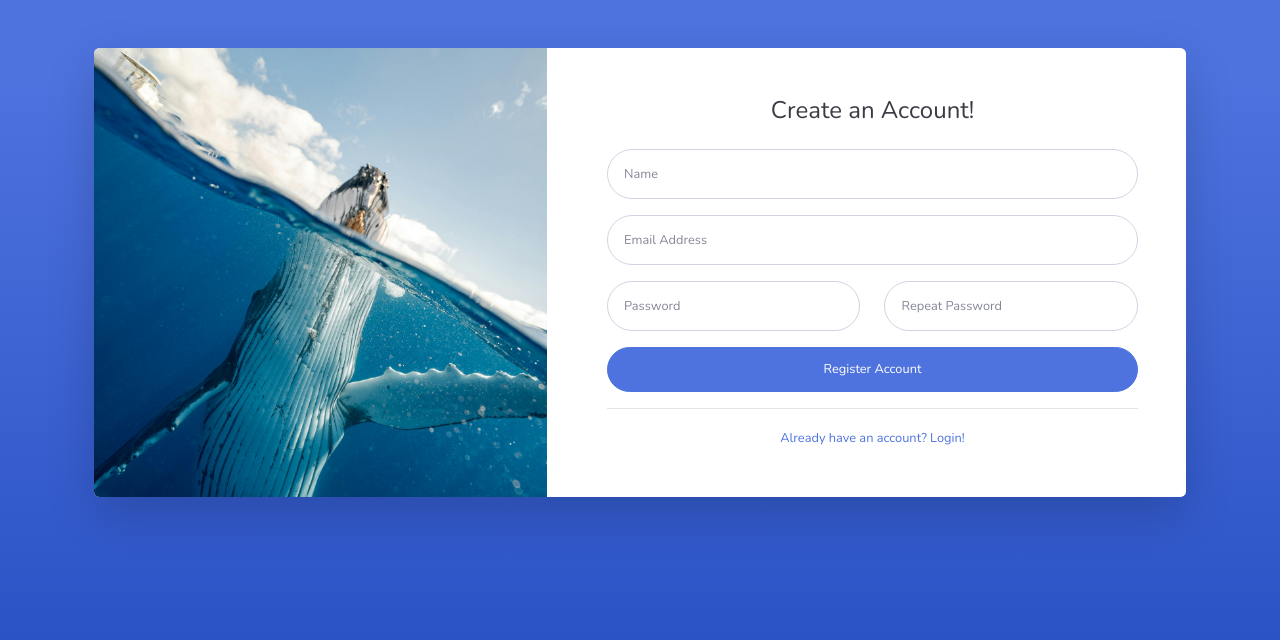
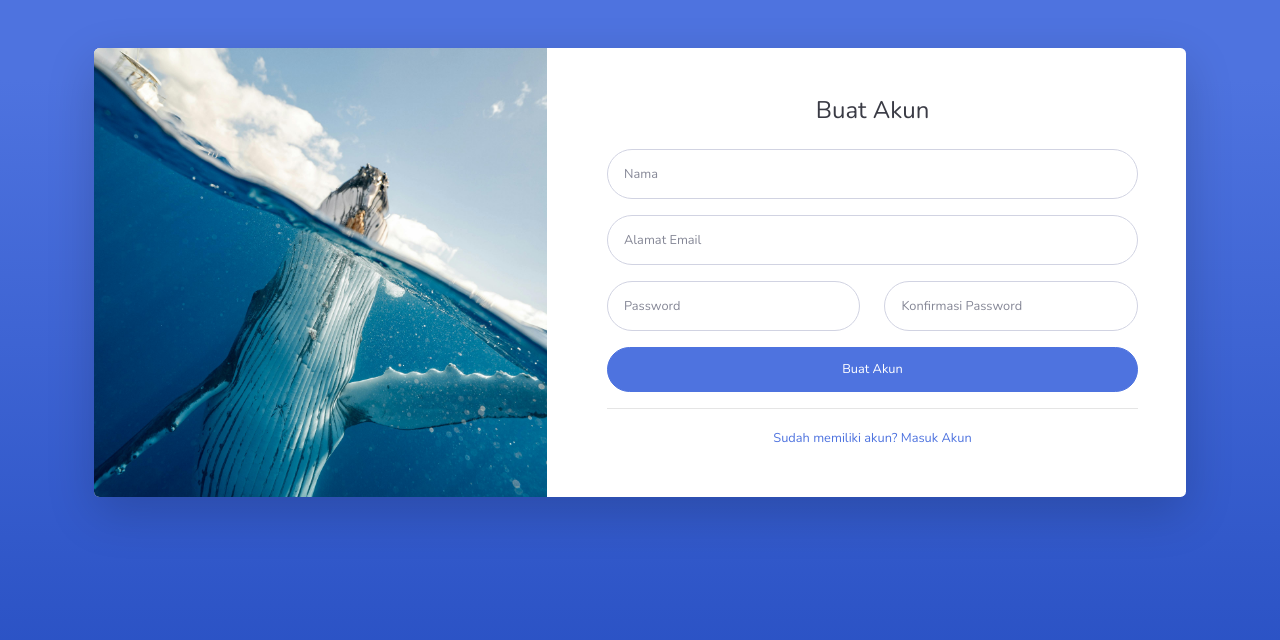
Before and after one commit to youramin/inventory_project, a Laravel app: page /register in a window 1280 px wide. Shown: the top 640 px of the page. Run offline with Laravel 12, Linux system fonts and the light colour scheme; parts of the project's set-up code (start-up, migrations or seed data) failed here and were passed over; some libraries are stand-ins or nearby versions.

Commit message:
pembaruan ubah ke bahasa indonesia login register

```diff
--- a/resources/views/auth/register.blade.php
+++ b/resources/views/auth/register.blade.php
@@ -34,18 +34,18 @@
           <div class="col-lg-7">
             <div class="p-5">
               <div class="text-center">
-                <h1 class="h4 text-gray-900 mb-4">Create an Account!</h1>
+                <h1 class="h4 text-gray-900 mb-4">Buat Akun</h1>
               </div>
               <form action="{{ route('register.save') }}" method="POST" class="user">
                 @csrf
                 <div class="form-group">
-                  <input name="name" type="text" class="form-control form-control-user @error('name')is-invalid @enderror" id="exampleInputName" placeholder="Name">
+                  <input name="name" type="text" class="form-control form-control-user @error('name')is-invalid @enderror" id="exampleInputName" placeholder="Nama">
                   @error('name')
                     <span class="invalid-feedback">{{ $message }}</span>
                   @enderror
                 </div>
                 <div class="form-group">
-                  <input name="email" type="email" class="form-control form-control-user @error('email')is-invalid @enderror" id="exampleInputEmail" placeholder="Email Address">
+                  <input name="email" type="email" class="form-control form-control-user @error('email')is-invalid @enderror" id="exampleInputEmail" placeholder="Alamat Email">
                   @error('email')
                     <span class="invalid-feedback">{{ $message }}</span>
                   @enderror
@@ -58,17 +58,17 @@
                     @enderror
                   </div>
                   <div class="col-sm-6">
-                    <input name="password_confirmation" type="password" class="form-control form-control-user @error('password_confirmation')is-invalid @enderror" id="exampleRepeatPassword" placeholder="Repeat Password">
+                    <input name="password_confirmation" type="password" class="form-control form-control-user @error('password_confirmation')is-invalid @enderror" id="exampleRepeatPassword" placeholder="Konfirmasi Password">
                     @error('password_confirmation')
                       <span class="invalid-feedback">{{ $message }}</span>
                     @enderror
                   </div>
                 </div>
-                <button type="submit" class="btn btn-primary btn-user btn-block">Register Account</button>
+                <button type="submit" class="btn btn-primary btn-user btn-block">Buat Akun</button>
               </form>
               <hr>
               <div class="text-center">
-                <a class="small" href="{{ route('login') }}">Already have an account? Login!</a>
+                <a class="small" href="{{ route('login') }}">Sudah memiliki akun? Masuk Akun</a>
               </div>
             </div>
           </div>
```
Also changed, not shown: resources/views/auth/login.blade.php (+5 -5 lines).
